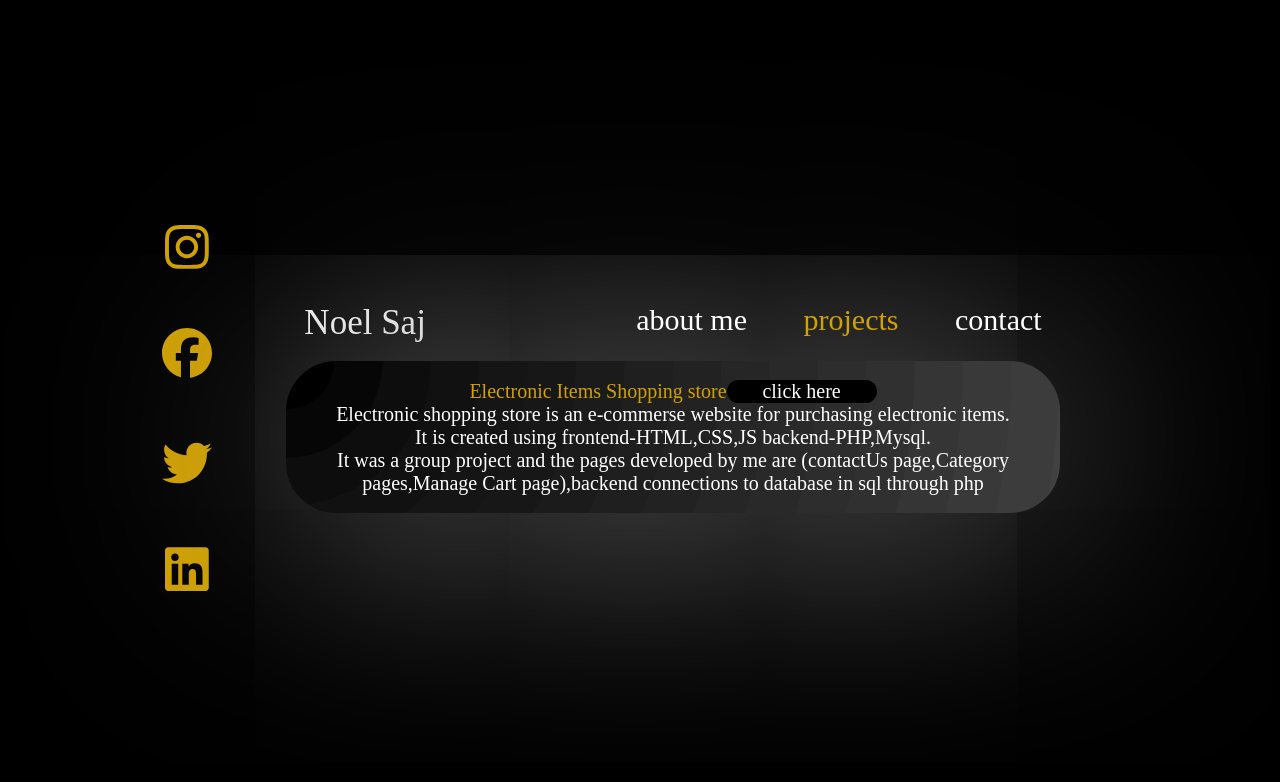
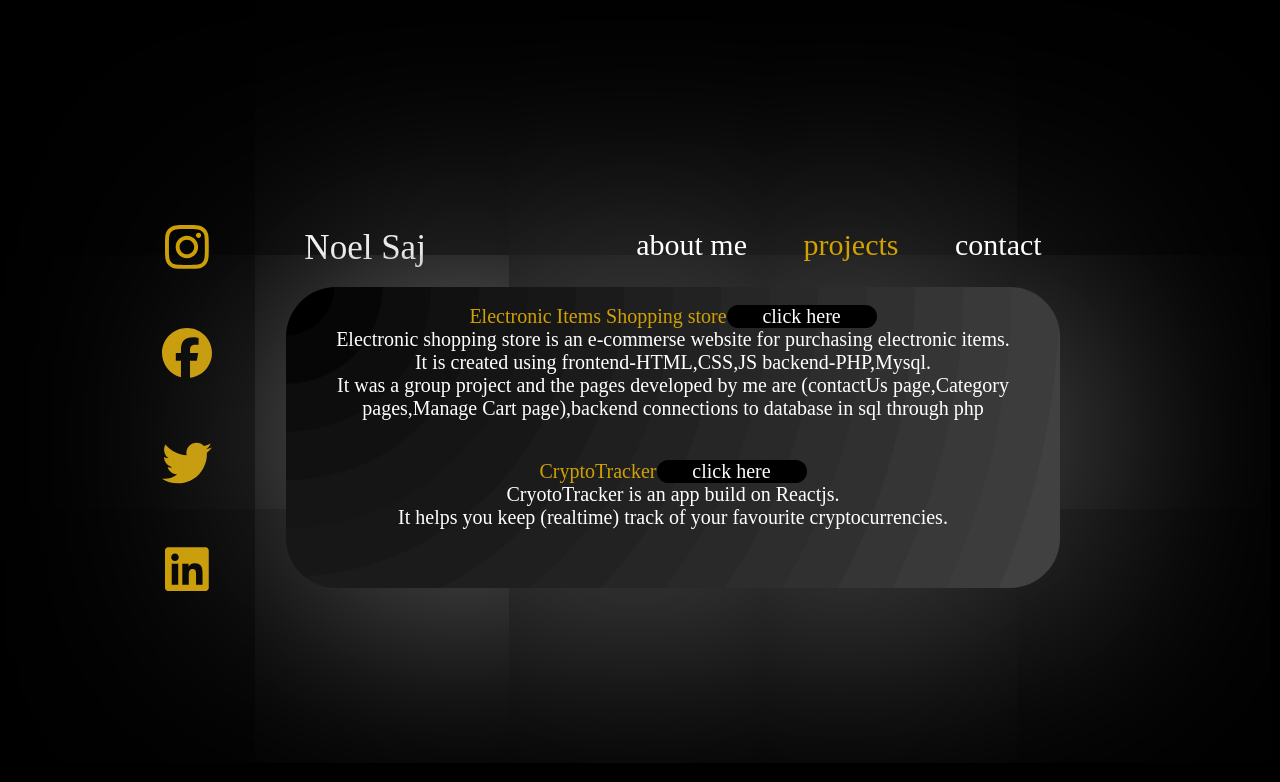
Before and after one commit to NOELSAJO7/Portfolio, a React (Create React App) app: page /projects in a window 1280 px wide. Shown: the top 782 px of the page. Built offline with nearby package versions, Linux system fonts and the light colour scheme; a web font is replaced by a local one.

Commit message:
new resume and project added

```diff
--- a/src/COMPONENTS/Aboutme.js
+++ b/src/COMPONENTS/Aboutme.js
@@ -4,8 +4,8 @@ const Aboutme=()=>{
 document.title="Noel Saj|About me";
 return(
     <div>
-    I am a pre-final year student pursuing B-Tech in Information Technology from NIT Srinagar.A passionate Developer and technology enthusiast.College life has made me fast and adaptive for learning new technologies.I have developed several front ends and few backends of several projects.
-    My tech stack is MERN.I am also passionate about DSA and has solved several Questions in various coding platforms.
+    I am a Final year student pursuing B-Tech in Information Technology from NIT Srinagar.A passionate Developer and technology enthusiast.College life has made me fast and adaptive for learning new technologies.I have developed several front ends and few backends of several projects.
+    My tech stack is MERN.I am also passionate about DSA and has solved 400+ Questions in various coding platforms.
     </div>
 );
 }
--- a/src/COMPONENTS/Projects.css
+++ b/src/COMPONENTS/Projects.css
@@ -2,10 +2,12 @@
     display: flex;
     justify-content: center;
     /* border: 2px solid white; */
+    flex-direction: column;
     justify-content: center;
     align-items: center;
     margin-left: 5px;
     margin-right: 5px;
+
 }
 .prjcthding{
     display: flex;
@@ -21,6 +23,11 @@
     height: fit-content;
     /* width: fit-content; */
     /* border-radius: 2px; */
+}
+
+
+.projectdescription{
+    padding-bottom: 40px;
 }
 
 @media only screen and (max-width: 600px) {
--- a/src/COMPONENTS/Projects.js
+++ b/src/COMPONENTS/Projects.js
@@ -13,7 +13,17 @@ const Projects=()=>{
     Electronic shopping store is an e-commerse website for purchasing electronic items.<div>It is created using frontend-HTML,CSS,JS  backend-PHP,Mysql.</div>
     <div>It was a group project and the pages developed by me are (contactUs page,Category pages,Manage Cart page),backend connections to database in sql through php</div>
     </div>
+
+    <div className="projectdescription">
+        <div className="prjcthding"><div>CryptoTracker</div><div><Button className="fit">
+<a href="https://favcoins.netlify.app/" target="_blank" rel="noreferrer noopener">click here</a>
+</Button></div></div>
+    CryotoTracker is an app build on Reactjs.<div>It helps you keep (realtime) track of your favourite cryptocurrencies.</div>
+    </div>
+
 </div>
+
+
 </>
     );
 }
--- a/src/summary.js
+++ b/src/summary.js
@@ -16,7 +16,7 @@ const Summary=()=>{
     I'm an independent creative developer and coder from Kerala,India.
   </div>
 
-  <a href="https://drive.google.com/file/d/1z7Ki95pq_eBz0RDXbVrTswzPFYWJxind/view?usp=sharing" target="_blank" rel="noreferrer noopener"><Button className="btn">Download CV</Button>
+  <a href="https://drive.google.com/file/d/1p8K_FHf6d2Z6YoeP9-JczPFOFQEx0kK0/view?usp=share_link" target="_blank" rel="noreferrer noopener"><Button className="btn">Download CV</Button>
 </a>
 </div>
   <div className="photo">
```
